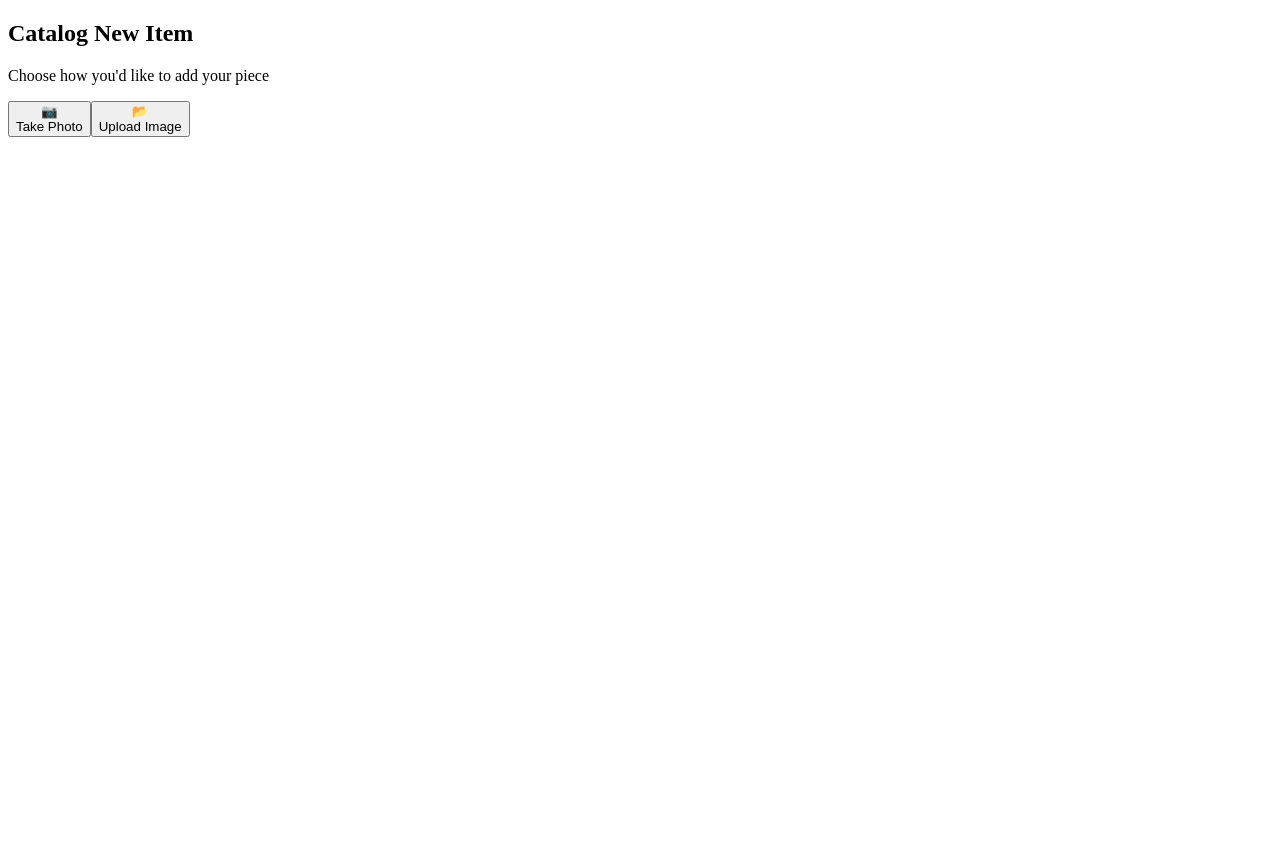
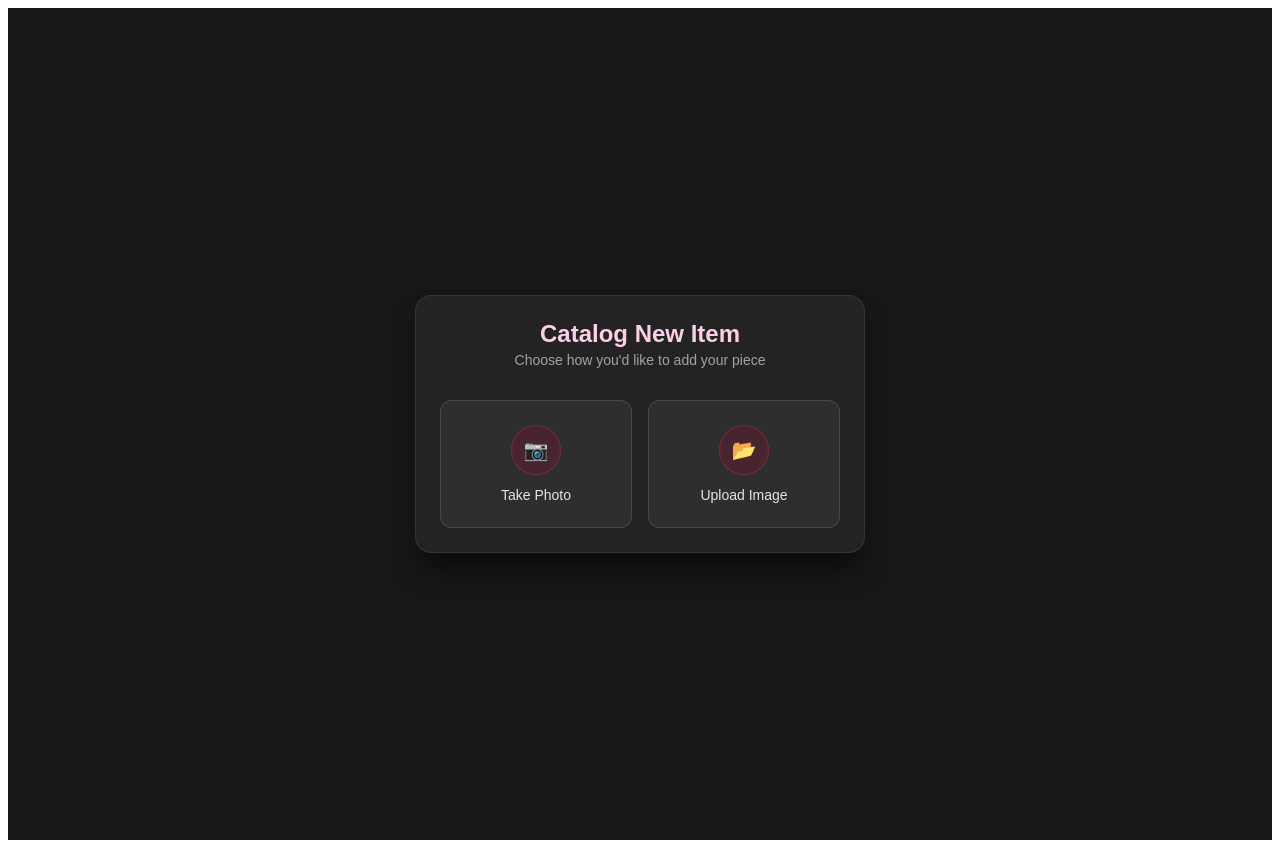
Before and after one commit to vhMarle/digital-styling, a React (Vite) app: page / in a window 1280 px wide. Before the commit the page ends 800 px from the top, so only its background shows below. Built offline with nearby package versions, Linux system fonts and the light colour scheme.

Commit message:
Update styling and dropdown features in App.jsx

```diff
--- a/src/App.jsx
+++ b/src/App.jsx
@@ -41,36 +41,101 @@ export default function App() {
   };
 
   return (
-    <div className="min-h-screen bg-neutral-900 text-neutral-100 flex flex-col items-center justify-center p-4 font-sans">
-      <div className="w-full max-w-md bg-neutral-800/80 backdrop-blur-md border border-neutral-700/50 rounded-2xl p-6 shadow-2xl">
+    <div style={{
+      minHeight: '100vh',
+      backgroundColor: '#171717',
+      color: '#f5f5f5',
+      display: 'flex',
+      flexDirection: 'column',
+      alignItems: 'center',
+      justifyContent: 'center',
+      padding: '1rem',
+      fontFamily: 'sans-serif'
+    }}>
+      <div style={{
+        width: '100%',
+        maxWidth: '400px',
+        backgroundColor: 'rgba(38, 38, 38, 0.85)',
+        backdropFilter: 'blur(12px)',
+        border: '1px solid rgba(82, 82, 82, 0.4)',
+        borderRadius: '1rem',
+        padding: '1.5rem',
+        boxShadow: '0 20px 25px -5px rgba(0, 0, 0, 0.5)'
+      }}>
 
         {/* Step 1: Select Source */}
         {currentStep === 'source' && (
-          <div className="space-y-6">
-            <div className="text-center">
-              <h2 className="text-2xl font-semibold tracking-wide text-rose-200">Catalog New Item</h2>
-              <p className="text-sm text-neutral-400 mt-1">Choose how you'd like to add your piece</p>
+          <div style={{ display: 'flex', flexDirection: 'column', gap: '1.5rem' }}>
+            <div style={{ textAlign: 'center' }}>
+              <h2 style={{ fontSize: '1.5rem', fontWeight: '600', color: '#fbcfe8', margin: '0 0 0.25rem 0' }}>Catalog New Item</h2>
+              <p style={{ fontSize: '0.875rem', color: '#a3a3a3', margin: 0 }}>Choose how you'd like to add your piece</p>
             </div>
 
-            <div className="grid grid-cols-2 gap-4 pt-2">
+            <div style={{ display: 'grid', gridTemplateColumns: '1fr 1fr', gap: '1rem', paddingTop: '0.5rem' }}>
               <button
                 onClick={() => handleSourceSelect('camera')}
-                className="flex flex-col items-center justify-center p-6 bg-neutral-700/40 hover:bg-neutral-700/70 border border-neutral-600/50 rounded-xl transition-all group"
+                style={{
+                  display: 'flex',
+                  flexDirection: 'column',
+                  alignItems: 'center',
+                  justifyContent: 'center',
+                  padding: '1.5rem 1rem',
+                  backgroundColor: 'rgba(64, 64, 64, 0.4)',
+                  border: '1px solid rgba(115, 115, 115, 0.4)',
+                  borderRadius: '0.75rem',
+                  cursor: 'pointer',
+                  color: '#e5e5e5',
+                  transition: 'all 0.2s'
+                }}
               >
-                <div className="w-12 h-12 mb-3 rounded-full bg-rose-900/30 flex items-center justify-center border border-rose-500/30 group-hover:scale-105 transition-transform">
+                <div style={{
+                  width: '3rem',
+                  height: '3rem',
+                  marginBottom: '0.75rem',
+                  borderRadius: '50%',
+                  backgroundColor: 'rgba(136, 19, 55, 0.3)',
+                  display: 'flex',
+                  alignItems: 'center',
+                  justifyContent: 'center',
+                  border: '1px solid rgba(244, 63, 94, 0.3)',
+                  fontSize: '1.25rem'
+                }}>
                   📷
                 </div>
-                <span className="text-sm font-medium text-neutral-200">Take Photo</span>
+                <span style={{ fontSize: '0.875rem', fontWeight: '500' }}>Take Photo</span>
               </button>
 
               <button
                 onClick={() => handleSourceSelect('upload')}
-                className="flex flex-col items-center justify-center p-6 bg-neutral-700/40 hover:bg-neutral-700/70 border border-neutral-600/50 rounded-xl transition-all group"
+                style={{
+                  display: 'flex',
+                  flexDirection: 'column',
+                  alignItems: 'center',
+                  justifyContent: 'center',
+                  padding: '1.5rem 1rem',
+                  backgroundColor: 'rgba(64, 64, 64, 0.4)',
+                  border: '1px solid rgba(115, 115, 115, 0.4)',
+                  borderRadius: '0.75rem',
+                  cursor: 'pointer',
+                  color: '#e5e5e5',
+                  transition: 'all 0.2s'
+                }}
               >
-                <div className="w-12 h-12 mb-3 rounded-full bg-rose-900/30 flex items-center justify-center border border-rose-500/30 group-hover:scale-105 transition-transform">
+                <div style={{
+                  width: '3rem',
+                  height: '3rem',
+                  marginBottom: '0.75rem',
+                  borderRadius: '50%',
+                  backgroundColor: 'rgba(136, 19, 55, 0.3)',
+                  display: 'flex',
+                  alignItems: 'center',
+                  justifyContent: 'center',
+                  border: '1px solid rgba(244, 63, 94, 0.3)',
+                  fontSize: '1.25rem'
+                }}>
                   📂
                 </div>
-                <span className="text-sm font-medium text-neutral-200">Upload Image</span>
+                <span style={{ fontSize: '0.875rem', fontWeight: '500' }}>Upload Image</span>
               </button>
             </div>
           </div>
@@ -78,46 +143,64 @@ export default function App() {
 
         {/* Step 2: Details Form with Sub-categories & Sizing/Move built in implicitly */}
         {currentStep === 'details' && (
-          <form onSubmit={handleSaveItem} className="space-y-5">
-            <div className="flex items-center justify-between border-b border-neutral-700 pb-3">
-              <div className="flex items-center space-x-2">
-                {/* Replaced button with custom undo-arrow-icon.png */}
+          <form onSubmit={handleSaveItem} style={{ display: 'flex', flexDirection: 'column', gap: '1.25rem' }}>
+            <div style={{ display: 'flex', alignItems: 'center', justifyContent: 'space-between', borderBottom: '1px solid #404040', paddingBottom: '0.75rem' }}>
+              <div style={{ display: 'flex', alignItems: 'center', gap: '0.5rem' }}>
+                {/* Replaced Change Source button with undo-arrow-icon.png */}
                 <button
                   type="button"
                   onClick={handleUndoToSource}
                   title="Reselect Source"
-                  className="p-1.5 hover:bg-neutral-700/50 rounded-lg transition-colors flex items-center space-x-1"
+                  style={{
+                    background: 'transparent',
+                    border: 'none',
+                    cursor: 'pointer',
+                    display: 'flex',
+                    alignItems: 'center',
+                    gap: '0.25rem',
+                    padding: '0.375rem',
+                    borderRadius: '0.5rem'
+                  }}
                 >
                   <img
                     src="/undo-arrow-icon.png"
                     alt="Back to Source"
-                    className="w-6 h-6 object-contain filter brightness-125"
+                    style={{ width: '1.5rem', height: '1.5rem', objectFit: 'contain' }}
                   />
-                  <span className="text-xs font-medium text-rose-300">Back</span>
+                  <span style={{ fontSize: '0.75rem', fontWeight: '500', color: '#fbcfe8' }}>Back</span>
                 </button>
-                <h3 className="text-lg font-medium text-rose-200">Item Details</h3>
+                <h3 style={{ fontSize: '1.125rem', fontWeight: '500', color: '#fbcfe8', margin: 0 }}>Item Details</h3>
               </div>
-              <span className="text-xs text-neutral-400 capitalize bg-neutral-700/50 px-2.5 py-1 rounded-full border border-neutral-600">
+              <span style={{ fontSize: '0.75rem', color: '#a3a3a3', textTransform: 'capitalize', backgroundColor: 'rgba(64, 64, 64, 0.6)', padding: '0.25rem 0.625rem', borderRadius: '9999px', border: '1px solid #525252' }}>
                 Source: {selectedSource}
               </span>
             </div>
 
             {/* Dropdowns with Sub-categories */}
-            <div className="space-y-4">
+            <div style={{ display: 'flex', flexDirection: 'column', gap: '1rem' }}>
               {Object.keys(DETAIL_OPTIONS).map((field) => (
-                <div key={field} className="space-y-1.5">
-                  <label className="block text-xs font-medium uppercase tracking-wider text-neutral-300">
+                <div key={field} style={{ display: 'flex', flexDirection: 'column', gap: '0.375rem' }}>
+                  <label style={{ fontSize: '0.75rem', fontWeight: '600', textTransform: 'uppercase', letterSpacing: '0.05em', color: '#d4d4d4' }}>
                     {field}
                   </label>
                   <select
                     value={details[field]}
                     onChange={(e) => handleDetailChange(field, e.target.value)}
                     required
-                    className="w-full bg-neutral-900/70 border border-neutral-700 rounded-lg px-3 py-2.5 text-sm text-neutral-200 focus:outline-none focus:border-rose-400 transition-colors"
+                    style={{
+                      width: '100%',
+                      backgroundColor: 'rgba(23, 23, 23, 0.8)',
+                      border: '1px solid #525252',
+                      borderRadius: '0.5rem',
+                      padding: '0.625rem 0.75rem',
+                      fontSize: '0.875rem',
+                      color: '#e5e5e5',
+                      outline: 'none'
+                    }}
                   >
                     <option value="" disabled>Select {field}...</option>
                     {DETAIL_OPTIONS[field].map((subOption) => (
-                      <option key={subOption} value={subOption}>
+                      <option key={subOption} value={subOption} style={{ backgroundColor: '#262626', color: '#e5e5e5' }}>
                         {subOption}
                       </option>
                     ))}
@@ -125,8 +208,8 @@ export default function App() {
                 </div>
               ))}
 
-              <div className="space-y-1.5">
-                <label className="block text-xs font-medium uppercase tracking-wider text-neutral-300">
+              <div style={{ display: 'flex', flexDirection: 'column', gap: '0.375rem' }}>
+                <label style={{ fontSize: '0.75rem', fontWeight: '600', textTransform: 'uppercase', letterSpacing: '0.05em', color: '#d4d4d4' }}>
                   Notes / Styling Cues
                 </label>
                 <input
@@ -134,14 +217,34 @@ export default function App() {
                   placeholder="e.g., pairs well with straight-leg denim"
                   value={details.notes}
                   onChange={(e) => handleDetailChange('notes', e.target.value)}
-                  className="w-full bg-neutral-900/70 border border-neutral-700 rounded-lg px-3 py-2.5 text-sm text-neutral-200 focus:outline-none focus:border-rose-400 transition-colors"
+                  style={{
+                    width: '100%',
+                    backgroundColor: 'rgba(23, 23, 23, 0.8)',
+                    border: '1px solid #525252',
+                    borderRadius: '0.5rem',
+                    padding: '0.625rem 0.75rem',
+                    fontSize: '0.875rem',
+                    color: '#e5e5e5',
+                    outline: 'none'
+                  }}
                 />
               </div>
             </div>
 
             <button
               type="submit"
-              className="w-full mt-4 py-3 bg-rose-900/60 hover:bg-rose-900/80 border border-rose-500/40 rounded-xl font-medium text-rose-100 transition-all shadow-lg"
+              style={{
+                width: '100%',
+                marginTop: '0.5rem',
+                padding: '0.75rem',
+                backgroundColor: 'rgba(136, 19, 55, 0.7)',
+                border: '1px solid rgba(244, 63, 94, 0.4)',
+                borderRadius: '0.75rem',
+                fontWeight: '500',
+                color: '#ffe4e6',
+                cursor: 'pointer',
+                boxShadow: '0 10px 15px -3px rgba(0, 0, 0, 0.3)'
+              }}
             >
               Save to Wardrobe
             </button>
@@ -150,15 +253,37 @@ export default function App() {
 
         {/* Step 3: Confirmation / Wardrobe View */}
         {currentStep === 'wardrobe' && (
-          <div className="text-center space-y-4 py-4">
-            <div className="w-16 h-16 bg-emerald-900/30 border border-emerald-500/40 rounded-full flex items-center justify-center mx-auto text-emerald-400 text-2xl">
+          <div style={{ textAlign: 'center', display: 'flex', flexDirection: 'column', gap: '1rem', padding: '1rem 0' }}>
+            <div style={{
+              width: '4rem',
+              height: '4rem',
+              backgroundColor: 'rgba(6, 95, 70, 0.3)',
+              border: '1px solid rgba(52, 211, 153, 0.4)',
+              borderRadius: '50%',
+              display: 'flex',
+              alignItems: 'center',
+              justifyContent: 'center',
+              margin: '0 auto',
+              color: '#34d399',
+              fontSize: '1.5rem'
+            }}>
               ✓
             </div>
-            <h3 className="text-xl font-semibold text-neutral-100">Item Added Successfully!</h3>
-            <p className="text-sm text-neutral-400">Your item has been cataloged with your custom specifications.</p>
+            <h3 style={{ fontSize: '1.25rem', fontWeight: '600', color: '#f5f5f5', margin: 0 }}>Item Added Successfully!</h3>
+            <p style={{ fontSize: '0.875rem', color: '#a3a3a3', margin: 0 }}>Your item has been cataloged with your custom specifications.</p>
             <button
               onClick={handleUndoToSource}
-              className="mt-4 px-6 py-2.5 bg-neutral-700/50 hover:bg-neutral-700 border border-neutral-600 rounded-xl text-sm font-medium transition-colors"
+              style={{
+                marginTop: '1rem',
+                padding: '0.625rem 1.5rem',
+                backgroundColor: 'rgba(82, 82, 82, 0.5)',
+                border: '1px solid #737373',
+                borderRadius: '0.75rem',
+                fontSize: '0.875rem',
+                fontWeight: '500',
+                color: '#e5e5e5',
+                cursor: 'pointer'
+              }}
             >
               Add Another Item
             </button>
```
Also changed, not shown: 3 other files (tests, documents, lock files or other folders).
